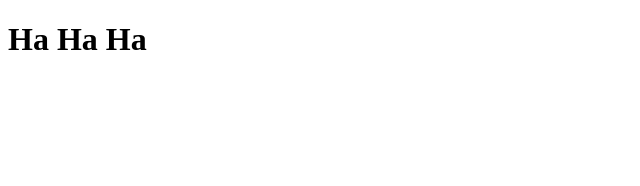
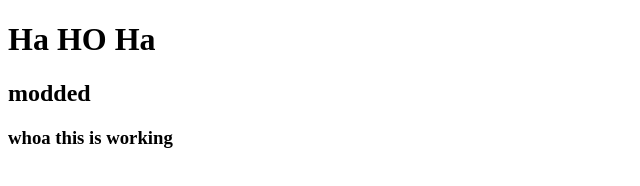
Before and after one commit to jokku077/courseraweb, a plain HTML site: page site/index.html in a window 1280 px wide. Shown: the whole page, without its empty margins (0-640 px from the left). Drawn offline with Linux system fonts and the light colour scheme.

Commit message:
new changes

```diff
--- a/site/index.html
+++ b/site/index.html
@@ -4,6 +4,8 @@
 <title>Jokku page 1</title>
 </head>
 <body>
-<h1>Ha Ha Ha</h1>
+<h1>Ha HO Ha</h1>
+<h2>modded </h2>
+<h3>whoa this is working</h3>
 </body>
 </html>
```
